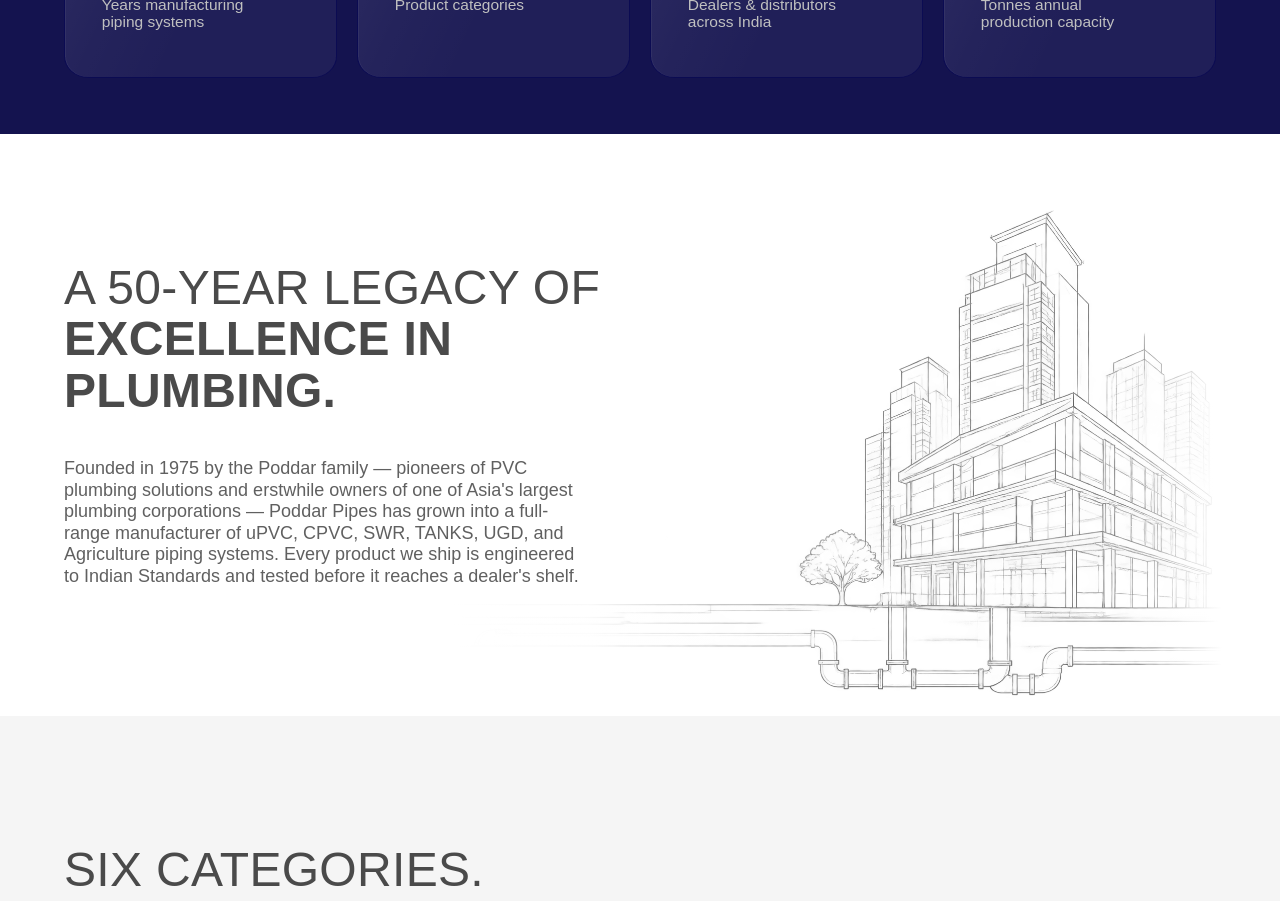
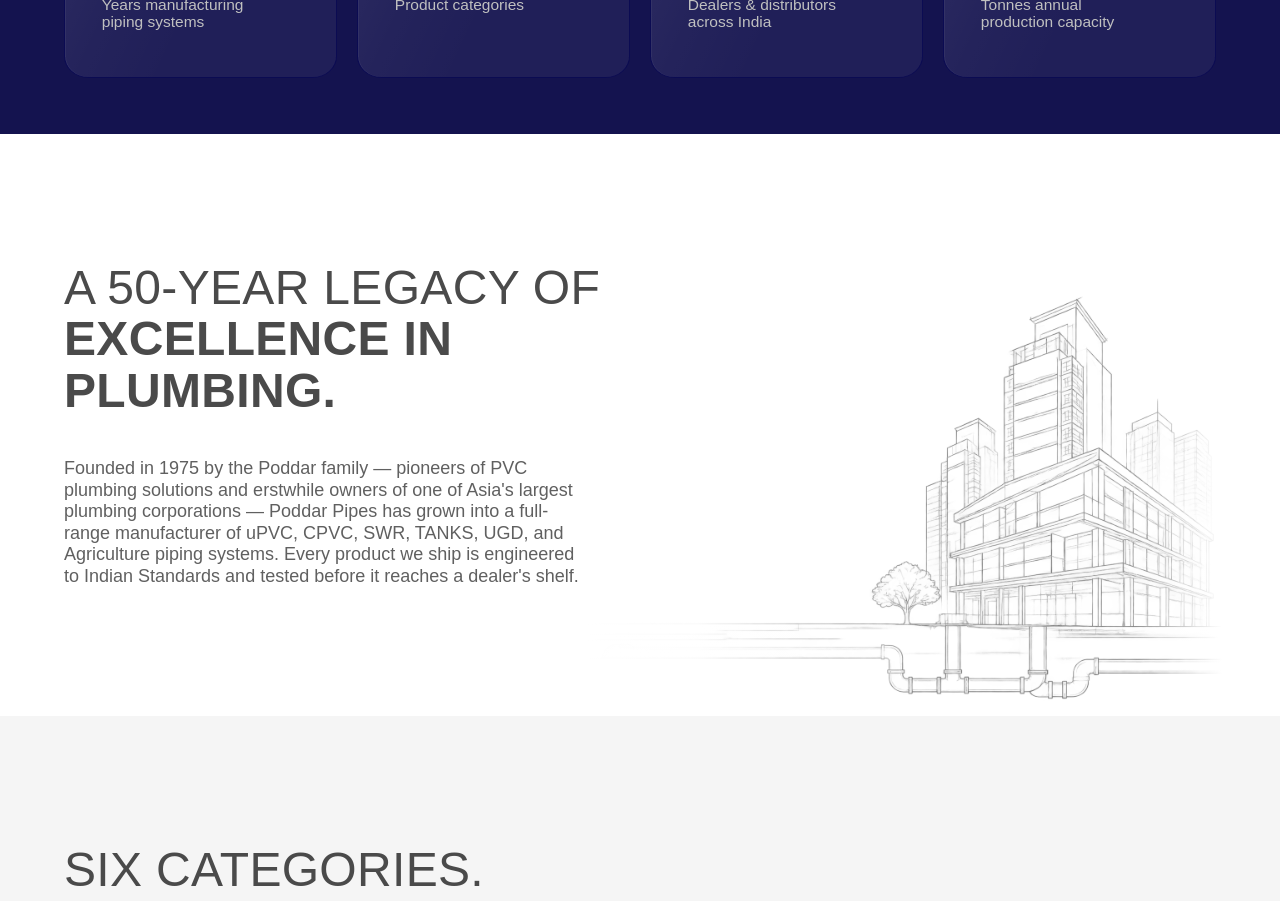
Before and after one commit to shubhamraghav-hue/poddar-pipes-redesign, a Next.js app: page /en in a window 1280 px wide. Shown: the part 940-1841 px from the top of the page. Built offline with nearby package versions, Linux system fonts and the light colour scheme; a web font is replaced by a local one.

Commit message:
legacy section updated

```diff
--- a/styles/globals.css
+++ b/styles/globals.css
@@ -250,7 +250,7 @@
          the drawing further down than that, it is the section's `pb` that has
          to give, not this knob.
          ========================================================= */
-      --legacy-art: 60.32vw;
+      --legacy-art: 50vw;
 
       /* Stops the drawing growing without limit on a very large monitor.
          1170px is 780px of band, which is where the old three-step ladder
```
